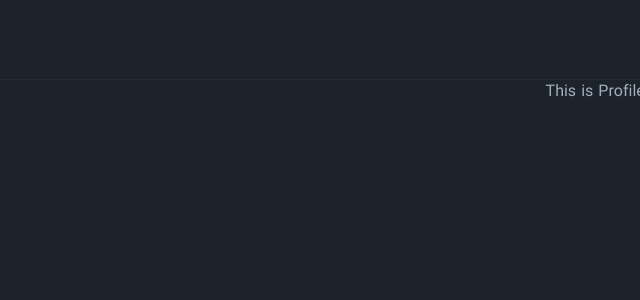
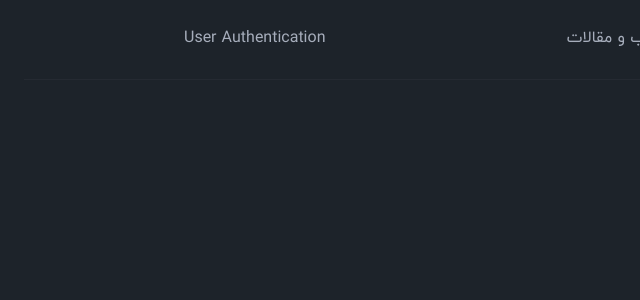
Before and after one commit to Alirezawmoradi/classbon-project, a Next.js app: page /student/profile in a window 1280 px wide. Shown: the top 300 px of the page, without its empty margins (640-1280 px from the left). Built offline with nearby package versions, Linux system fonts and the light colour scheme.

Commit message:
Folder structure changed First Layouts and templates added slug dynamic routes first config set routing files changed tailwind config set main layout fonts changed layout structure changed logo and navigation in header component changed

```diff
--- a/src/app/(courses)/courses/page.tsx
+++ b/src/app/(courses)/courses/page.tsx
@@ -1,5 +1,5 @@
-export default async function Courses(){
-    return(
-        <h1 className='text-5xl flex justify-center items-center'>This is Courses page</h1>
+export default async function Courses() {
+    return (
+        <h1 className='text-5xl flex justify-center items-center w-full'>This is Courses page</h1>
     )
 }
--- /dev/null
+++ b/src/app/_components/footer/index.ts
@@ -0,0 +1 @@
+export * from './footer';
--- a/src/app/_components/header/header.tsx
+++ b/src/app/_components/header/header.tsx
@@ -1,9 +1,19 @@
 import React from "react";
+import Image from "next/image";
+import {TopNavigation} from "@/app/_components/header/top-navigation";
 
 export const Header: React.FC = () => {
-    return(
+    return (
         <header className='border-b dark:border-base-content dark:border-opacity-5'>
-            HEADER
+            <div className='container mx-auto px-40 flex items-center justify-between'>
+                <Image src='/images/logo-light.svg'
+                       width={100}
+                       height={36}
+                       alt='کلاسبن'
+                />
+                <TopNavigation/>
+                <span className='mr-auto'>User Authentication</span>
+            </div>
         </header>
     )
 }
--- /dev/null
+++ b/src/app/_components/header/index.ts
@@ -0,0 +1 @@
+export * from './header';
--- /dev/null
+++ b/src/app/_components/header/top-navigation.tsx
@@ -0,0 +1,37 @@
+'use client';
+import React from "react";
+import Link from "next/link";
+import {usePathname} from "next/navigation";
+
+const menuItems: NavigationMenuItem[] = [
+    {
+        title: 'صفحه اصلی',
+        href: '/'
+    },
+    {
+        title: 'دوره های ری اکت و نکست',
+        href: '/courses'
+    },
+    {
+        title: 'مطالب و مقالات',
+        href: '/blog'
+    }
+]
+export const TopNavigation: React.FC = () => {
+    const pathname = usePathname()
+    return (
+        <ul className='flex gap-x-8 mr-12'>
+            {
+                menuItems.map((item) => {
+                    const isActive = pathname === item.href;
+                    return <li key={`navigation-${item.href}`}>
+                        <Link href={item.href}
+                              className={`dark:hover:text-primary transition-colors pb-2 ${isActive && 'border-b-2 dark:text-primary dark:border-primary/30'}`}>
+                            {item.title}
+                        </Link>
+                    </li>
+                })
+            }
+        </ul>
+    )
+}
--- a/src/app/layout.tsx
+++ b/src/app/layout.tsx
@@ -1,8 +1,8 @@
 import './globals.css';
 import {Figtree} from 'next/font/google';
 import localFont from "next/font/local";
-import {Header} from "@/app/_components/header/header";
-import {Footer} from "@/app/_components/footer/footer";
+import {Header} from "@/app/_components/header";
+import {Footer} from "@/app/_components/footer";
 
 const figtree = Figtree({
     display: 'swap',
--- /dev/null
+++ b/src/types/navigation-menu-item.ts
@@ -0,0 +1,4 @@
+type NavigationMenuItem = {
+    title:string;
+    href:string;
+}
--- a/tailwind.config.ts
+++ b/tailwind.config.ts
@@ -44,10 +44,10 @@ const config: Config = {
         './src/app/**/*.{js,ts,jsx,tsx,mdx}',
     ],
     theme: {
-        colors:tailwindColors,
+        colors: tailwindColors,
         extend: {},
     },
-    darkMode:'class',
+    darkMode: 'class',
     plugins: [],
 }
 export default config
```
Also changed, not shown: public/images/logo-light.svg (added).
